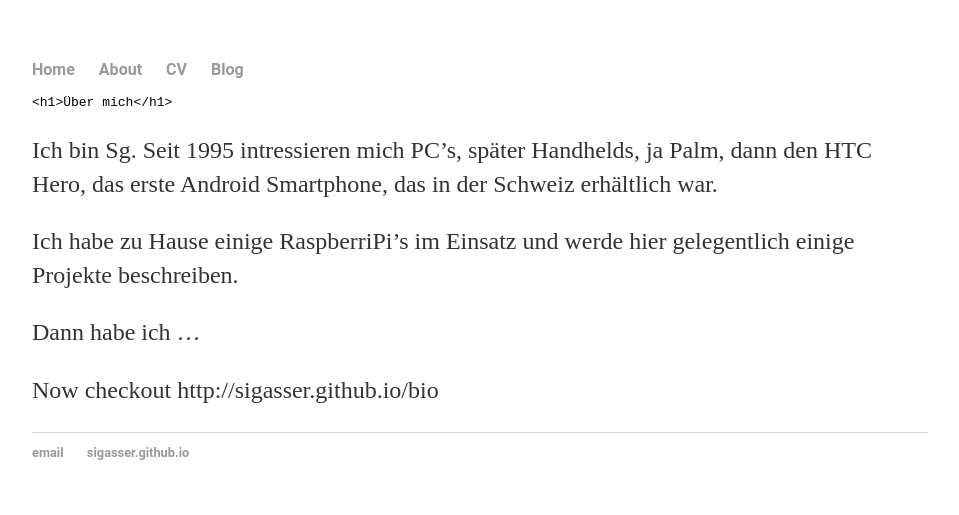
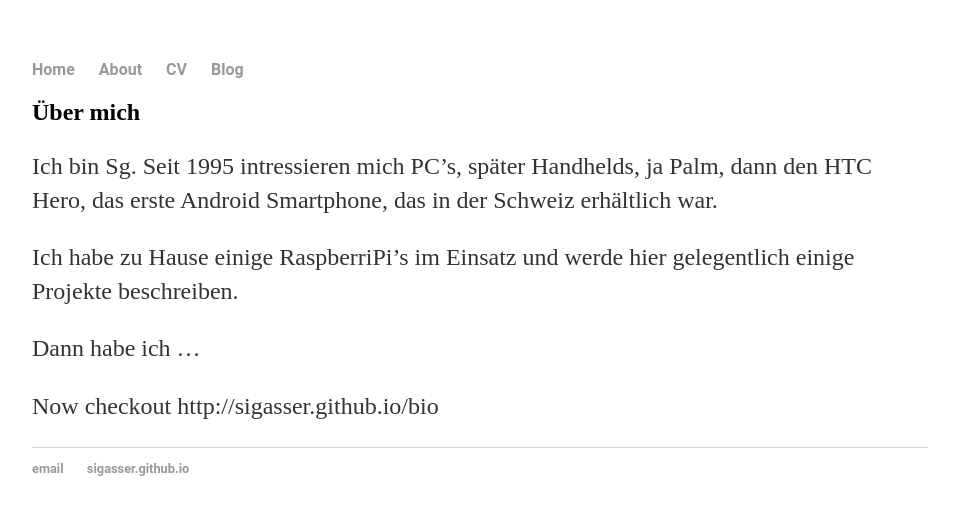
Before and after one commit to sigasser/sigasser.github.io, a Jekyll site: the page built from about.md, in a window 1280 px wide. Shown: the top 515 px of the page, without its empty margins (160-1119 px from the left). Built offline with Jekyll 4.4.1, drawn with Linux system fonts in a browser that asks for light colours.

Commit message:
Update about.md

```diff
--- a/about.md
+++ b/about.md
@@ -2,7 +2,7 @@
 layout: default
 title: Über mich
 ---
-	<h1>{{ page.title }}</h1>
+## {{ page.title }}
 
   Ich bin Sg.
   Seit 1995 intressieren mich PC's, später Handhelds, ja Palm, dann den HTC Hero, das erste Android Smartphone, das in der Schweiz erhältlich war.
```
